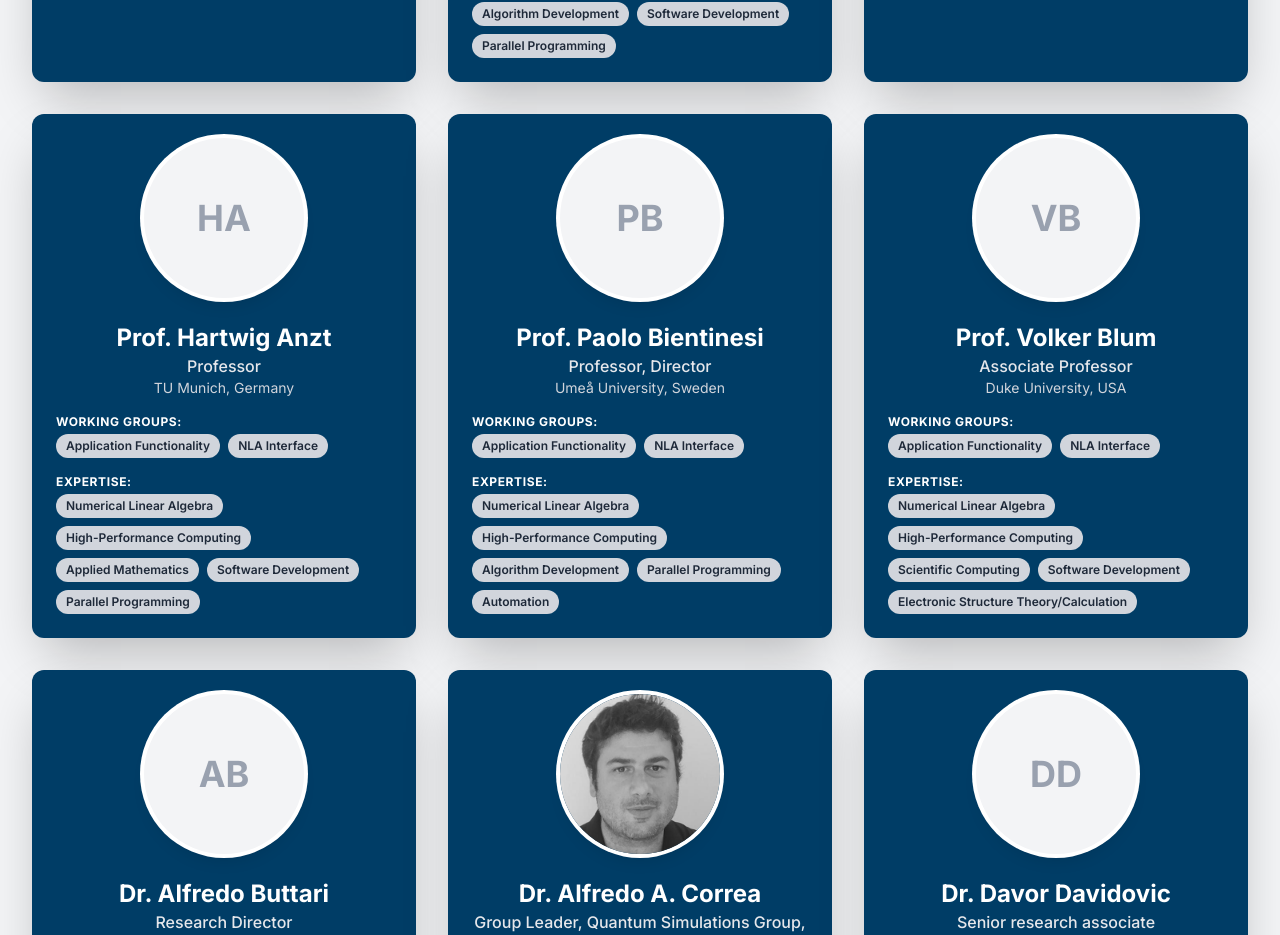
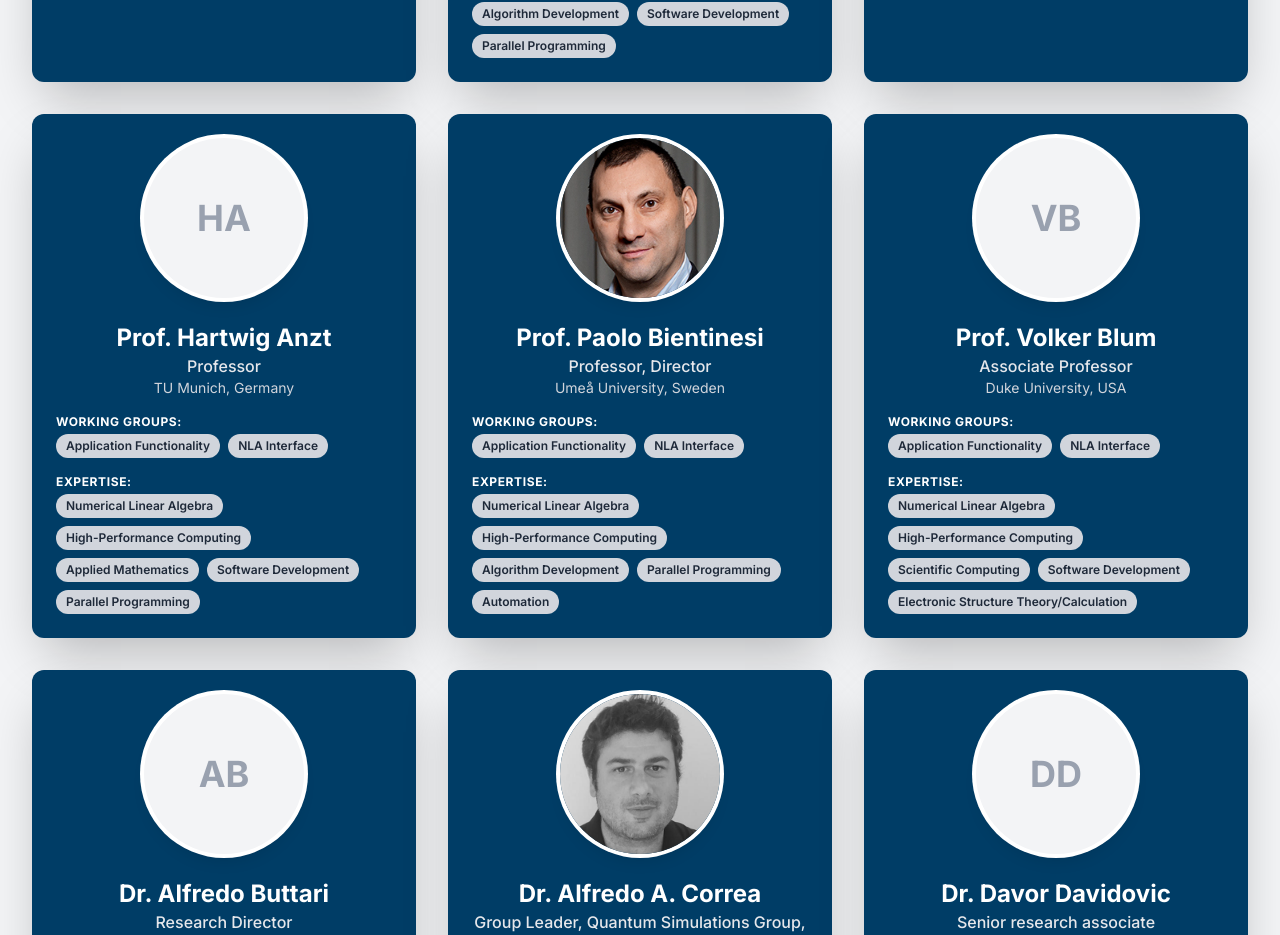
Before and after one commit to ExaNLA-Network/exanla-network.github.io, a Next.js app: page /committee in a window 1280 px wide. Shown: the part 1093-2028 px from the top of the page. Built offline with nearby package versions, Linux system fonts and the light colour scheme.

Commit message:
update bientinesi's avatar (#7)

```diff
--- a/app/committee/page.tsx
+++ b/app/committee/page.tsx
@@ -87,7 +87,7 @@ const committeeMembers: CommitteeMember[] = [
     title: 'Professor, Director',
     affiliation: 'Umeå University, Sweden',
     //bio: 'To be updated',
-    //image: '/committee/avatar/paolo.bientinesi.jpg',
+    image: '/committee/avatar/paolo.bientinesi.jpg',
     categories: [expertiseCategories.NUMERICAL_LINEAR_ALGEBRA, expertiseCategories.HPC, expertiseCategories.ALGORITHM_DEVELOPMENT, expertiseCategories.PARALLEL_PROGRAMMING, expertiseCategories.AUTOMATION],
     workingGroups: [WorkingGroups.APPLICATION_FUNCTIONALITY, WorkingGroups.NLA_INTERFACE],
   },
```
Also changed, not shown: public/committee/avatar/paolo.bientinesi.jpg (added).
